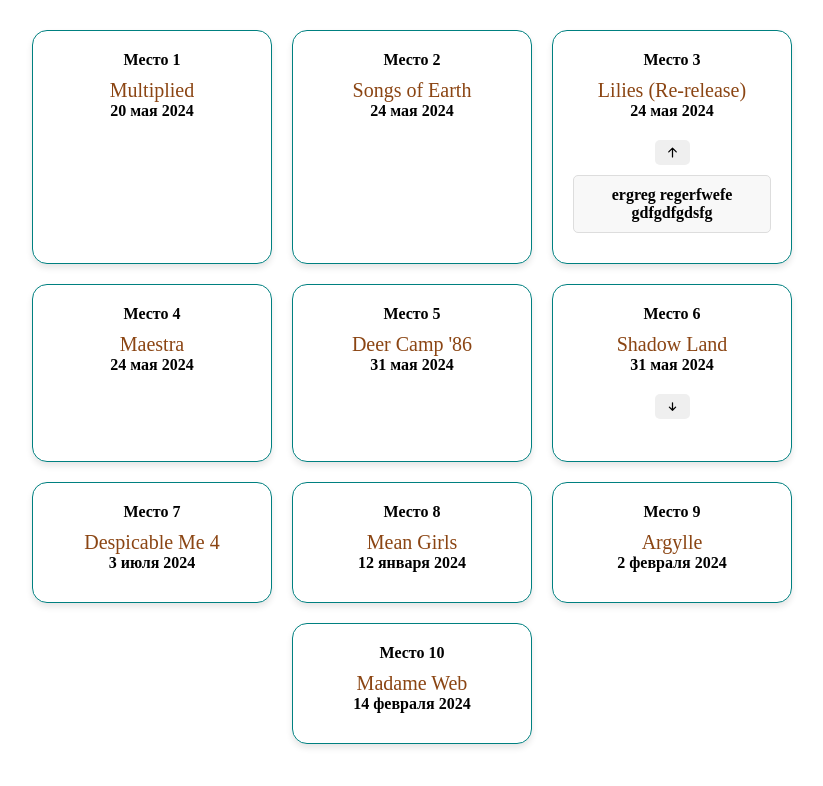
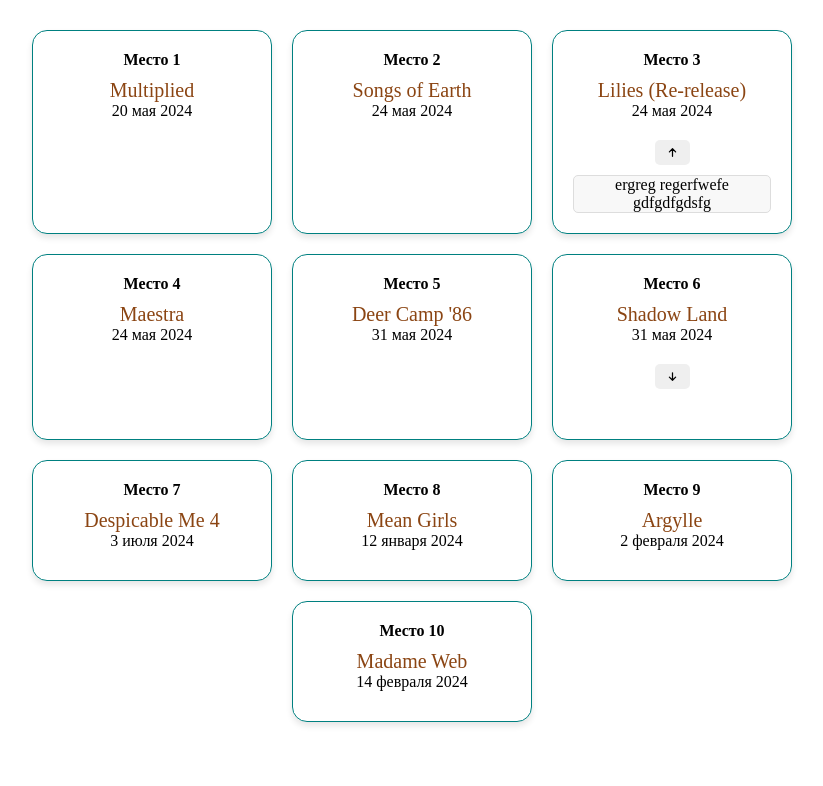
Before and after one commit to polopo927/films, a React (Vite) app: page / in a window 1280 px wide. Both pictures are taken after a click on the button 900 px from the left and 152 px from the top of the page. Shown: the top 786 px of the page, without its empty margins (228-1051 px from the left). Built offline with nearby package versions, Linux system fonts and the light colour scheme.

Commit message:
плавный нотес

```diff
--- a/src/App.css
+++ b/src/App.css
@@ -74,6 +74,7 @@
 
 .films a {
 	color: saddlebrown;
+	font-size: 20px;
 }
 
 .card {
@@ -90,46 +91,48 @@
 	background-color: #adb2ca;
 }
 
-.card div {
+.card__place {
 	font-weight: bold;
 	margin-bottom: 10px;
 }
 
-.card a {
-	font-size: 20px;
+.card__date {
+	margin-bottom: 10px;
 }
 
-
-.card .notes {
-	margin-top: 10px;
-	padding: 10px;
-	background-color: #f8f8f8;
-	border: 1px solid #ddd;
-	border-radius: 5px;
-}
-
-.card button {
+.card__arrow {
 	margin-top: 10px;
 	padding: 5px 10px;
 	border: none;
 	border-radius: 5px;
 	cursor: pointer;
+	margin-bottom: 10px;
 }
 
-.card button:hover {
+.card__arrow:hover {
 	background-color: yellow;
 }
 
-.card .notes {
-	max-height: 0;
-	padding: 0 10px;
-	opacity: 0;
-	overflow: hidden;
-	transition: max-height 0.3s ease-in-out, padding 0.3s ease-in-out, opacity 0.3s ease-in-out;
+.arrow {
+	transition: transform 0.3s ease-in-out;
 }
 
-.card .notes-visible {
-	max-height: 100%;
-	padding: 10px;
+.arrow-up {
+	transform: rotate(180deg);
+}
+
+
+.dropdownContent[data-open='true'] {
 	opacity: 1;
+	visibility: visible;
 }
+
+.dropdownContent {
+	background-color: #f8f8f8;
+	border: 1px solid #ddd;
+	border-radius: 5px;
+	height: 100%;
+	opacity: 0;
+	visibility: hidden;
+	transition: opacity 0.5s ease-in-out, visibility 0.5s ease-in-out;
+}
--- a/src/components/Card.jsx
+++ b/src/components/Card.jsx
@@ -2,32 +2,32 @@
 
 export const Card = ({ place, film, date, notes }) => {
 
-	const arrowUp = '/up.svg'
-	const arrowDown = 'down.svg'
+	const arrow = 'down.svg'
 	const [isNotesVisible, setIsNotesVisible] = useState(false)
 
 	const toggleNotes = () => {
 		setIsNotesVisible(!isNotesVisible)
+		console.log(isNotesVisible)
 	}
 
 	return (
 		<div className='card'>
-			<div>{place}
+			<div className="card__place">{place}
 			</div>
-			<a href="#">{film}</a>
-			<div>{date}</div>
+			<a className="card__film" href="#">{film}</a>
+			<div className="card__date">{date}</div>
 			{notes && (
-        <div>
-          <button onClick={toggleNotes}>
-            <img
-              src={isNotesVisible ? arrowUp : arrowDown}
-              alt={isNotesVisible ? "Стрелка вверх" : "Стрелка вниз"}
-              className="arrow"
-            />
-          </button>
-          <div className={`notes ${isNotesVisible ? 'notes-visible' : ''}`}>{notes}</div>
-        </div>
-      )}
+				<div className="card__dropdown">
+					<button onClick={toggleNotes} className="card__arrow">
+						<img
+							src={arrow}
+							alt="Открыть заметки"
+							className={`arrow ${isNotesVisible ? 'arrow-up' : ''}`}
+						/>
+					</button>
+					<div className="dropdownContent" data-open={isNotesVisible}>{notes}</div>
+				</div>
+			)}
 		</div>
 	)
 }
```
